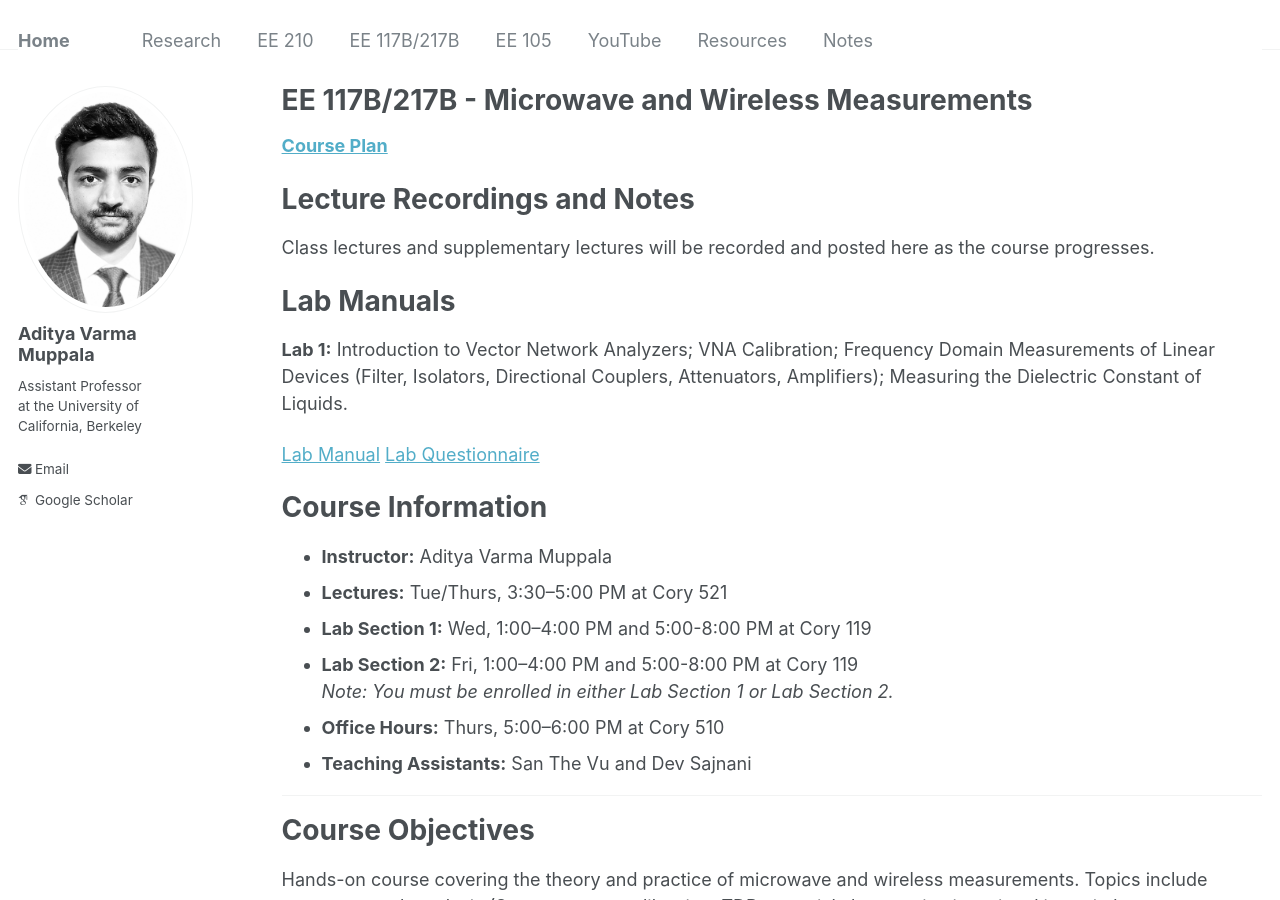
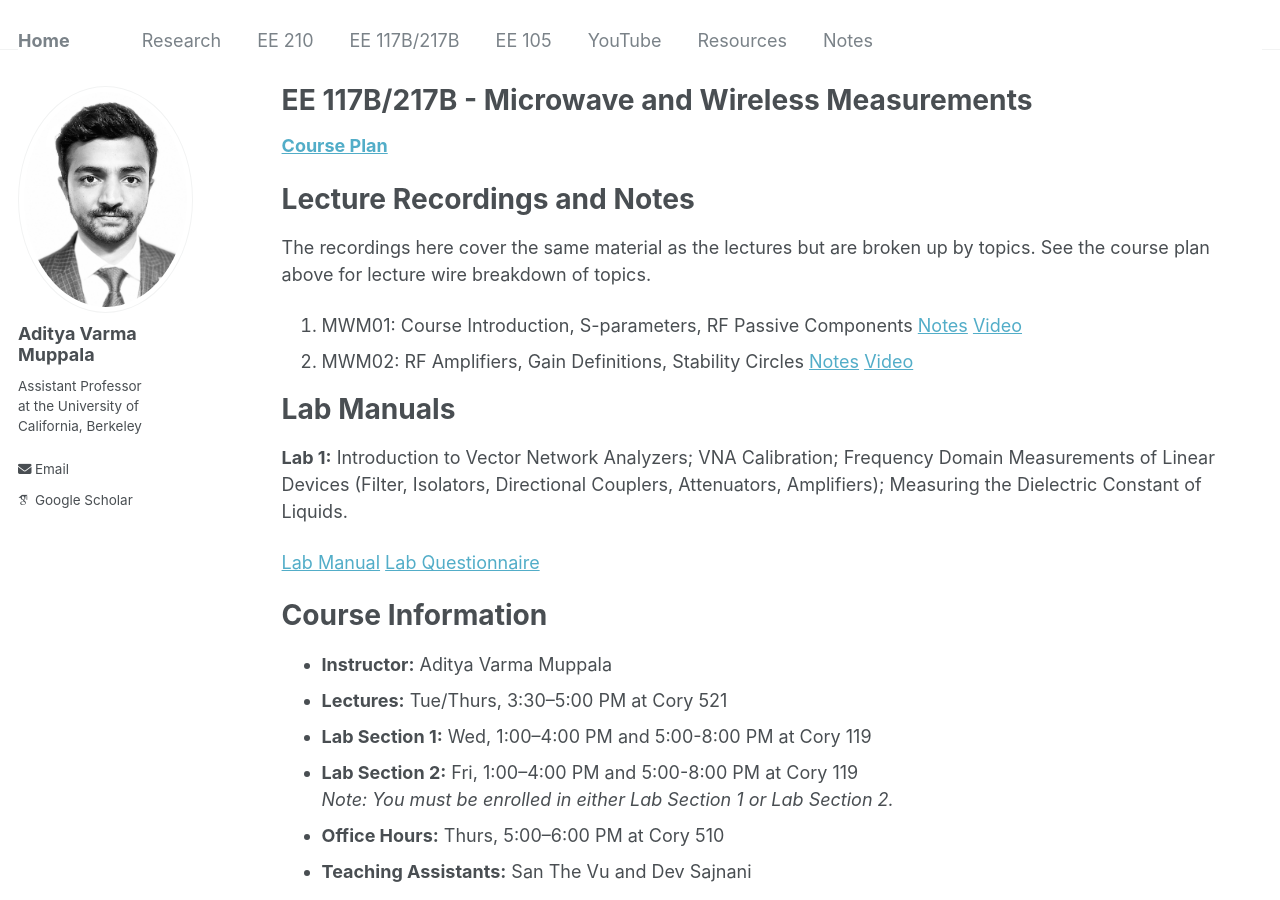
Before and after one commit to AdityaMuppala/adityamuppala.github.io, a Jekyll site: the page built from _pages/teaching117B217B.md, in a window 1280 px wide and 900 px high. Built offline with Jekyll 4.4.1, drawn with Linux system fonts in a browser that asks for light colours; some web fonts are replaced.

Commit message:
Update teaching117B217B.md

```diff
--- a/_pages/teaching117B217B.md
+++ b/_pages/teaching117B217B.md
@@ -7,7 +7,9 @@ permalink: /teaching117B217B/
 [**Course Plan**](https://docs.google.com/spreadsheets/d/19UNLRggHsJQq3OXZ0gZdeZPeDWy0HD5Tno6TbPf7Frk/edit?usp=sharing)
 
 # Lecture Recordings and Notes
-Class lectures and supplementary lectures will be recorded and posted here as the course progresses.
+The recordings here cover the same material as the lectures but are broken up by topics. See the course plan above for lecture wire breakdown of topics.
+1. MWM01: Course Introduction, S-parameters, RF Passive Components [Notes](https://adityamuppala.github.io/assets/EE_117B217B/MWM01.pdf) [Video](https://www.youtube.com/watch?v=oBzHD6tU_jI)
+2. MWM02: RF Amplifiers, Gain Definitions, Stability Circles [Notes](https://adityamuppala.github.io/assets/EE_117B217B/MWM02.pdf) [Video](https://www.youtube.com/watch?v=UVk2chXYaRI)
 
 # Lab Manuals
 
```
